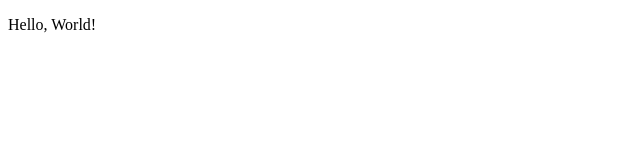
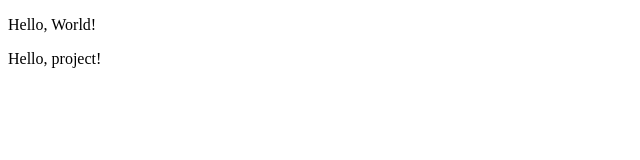
Before and after one commit to Agnia67/test, a plain HTML site: page index.html in a window 1280 px wide. Shown: the full height of the page, 0-640 px from the left. Drawn offline with Linux system fonts and the light colour scheme.

Commit message:
My commit

```diff
--- a/index.html
+++ b/index.html
@@ -7,5 +7,6 @@
 </head>
 <body>
     <p>Hello, World!</p>
+    <p>Hello, project!</p>
 </body>
 </html>
```
